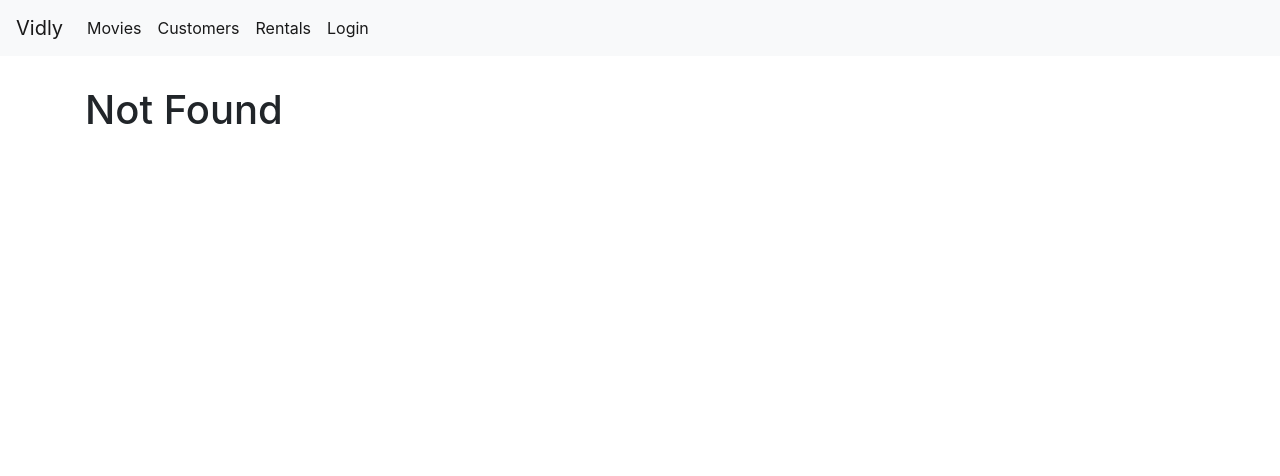
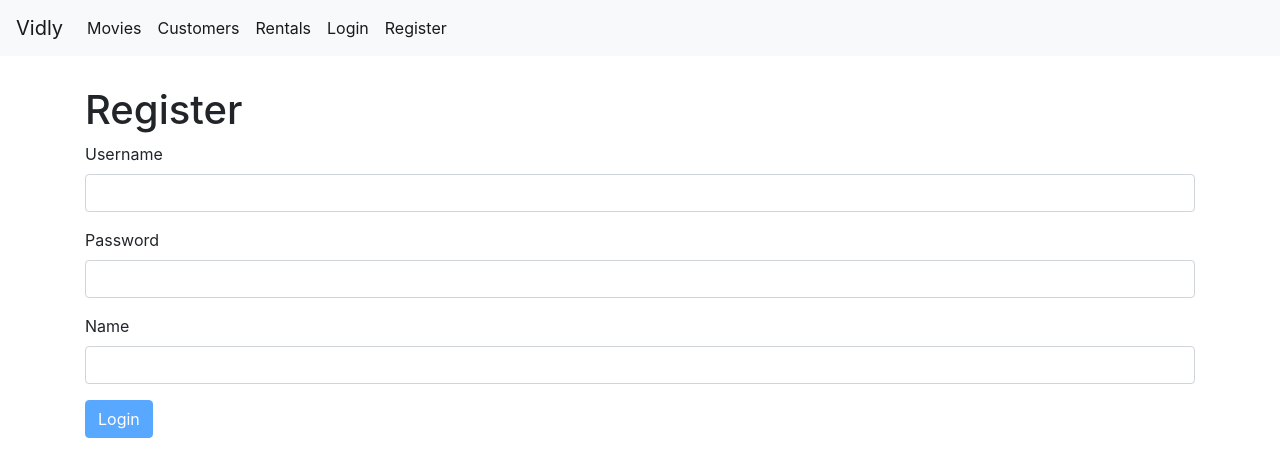
Before and after one commit to helgonaft/react-vidly, a React (Create React App) app: page /register in a window 1280 px wide. Before the commit this address led to /not-found. Shown: the top 476 px of the page. Built offline with nearby package versions, Linux system fonts and the light colour scheme.

Commit message:
register from component

```diff
--- a/src/App.js
+++ b/src/App.js
@@ -8,6 +8,7 @@
 import NotFound from './components/notFound';
 import MovieDetails from './components/movieDetails';
 import LoginForm from './components/loginForm';
+import RegisterForm from './components/registerForm';
 
 function App() {
   return (
@@ -16,6 +17,7 @@
       <main className="container">
         <Switch>
           <Route path="/login" component={LoginForm}></Route>
+          <Route path="/register" component={RegisterForm}></Route>
           <Route
             path="/movies/:id"
             render={props => <MovieDetails {...props} />}
--- a/src/components/common/navBar.jsx
+++ b/src/components/common/navBar.jsx
@@ -40,6 +40,12 @@
               Login
             </NavLink>
           </li>
+
+          <li className="nav-item active">
+            <NavLink className="nav-link" to="/register">
+              Register
+            </NavLink>
+          </li>
         </ul>
       </div>
     </nav>
--- /dev/null
+++ b/src/components/registerForm.jsx
@@ -0,0 +1,42 @@
+import React, { Component } from "react";
+import Joi from "joi-browser";
+import Form from "./common/form";
+
+class RegisterForm extends Form {
+  state = { data: { username: "", password: "", name: "" }, errors: {} };
+
+  schema = {
+    username: Joi.string()
+      .required()
+      .email()
+      .label("Username"),
+    password: Joi.string()
+      .required()
+      .min(5)
+      .label("Password"),
+    name: Joi.string()
+      .required()
+      .label("Name")
+  };
+
+  doSubmit = () => {
+    // call the server
+    console.log("Submitted form is created");
+  };
+
+  render() {
+    return (
+      <div>
+        <h1>Register</h1>
+        <form onSubmit={this.handleSubmit}>
+          {this.renderInput("username", "Username", "email")}
+          {this.renderInput("password", "Password", "password")}
+          {this.renderInput("name", "Name")}
+          {this.renderButton("Login")}
+        </form>
+      </div>
+    );
+  }
+}
+
+export default RegisterForm;
```
